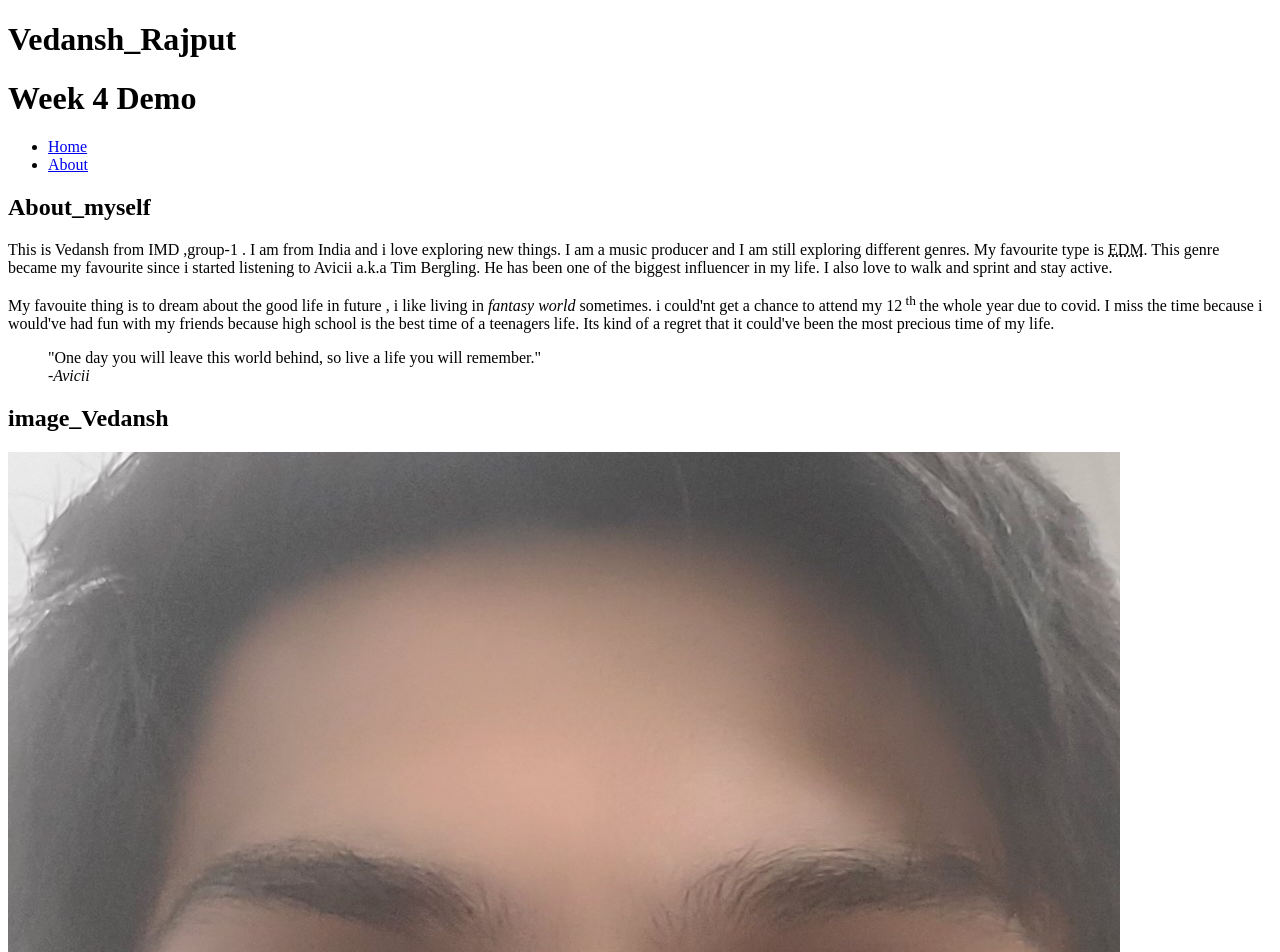
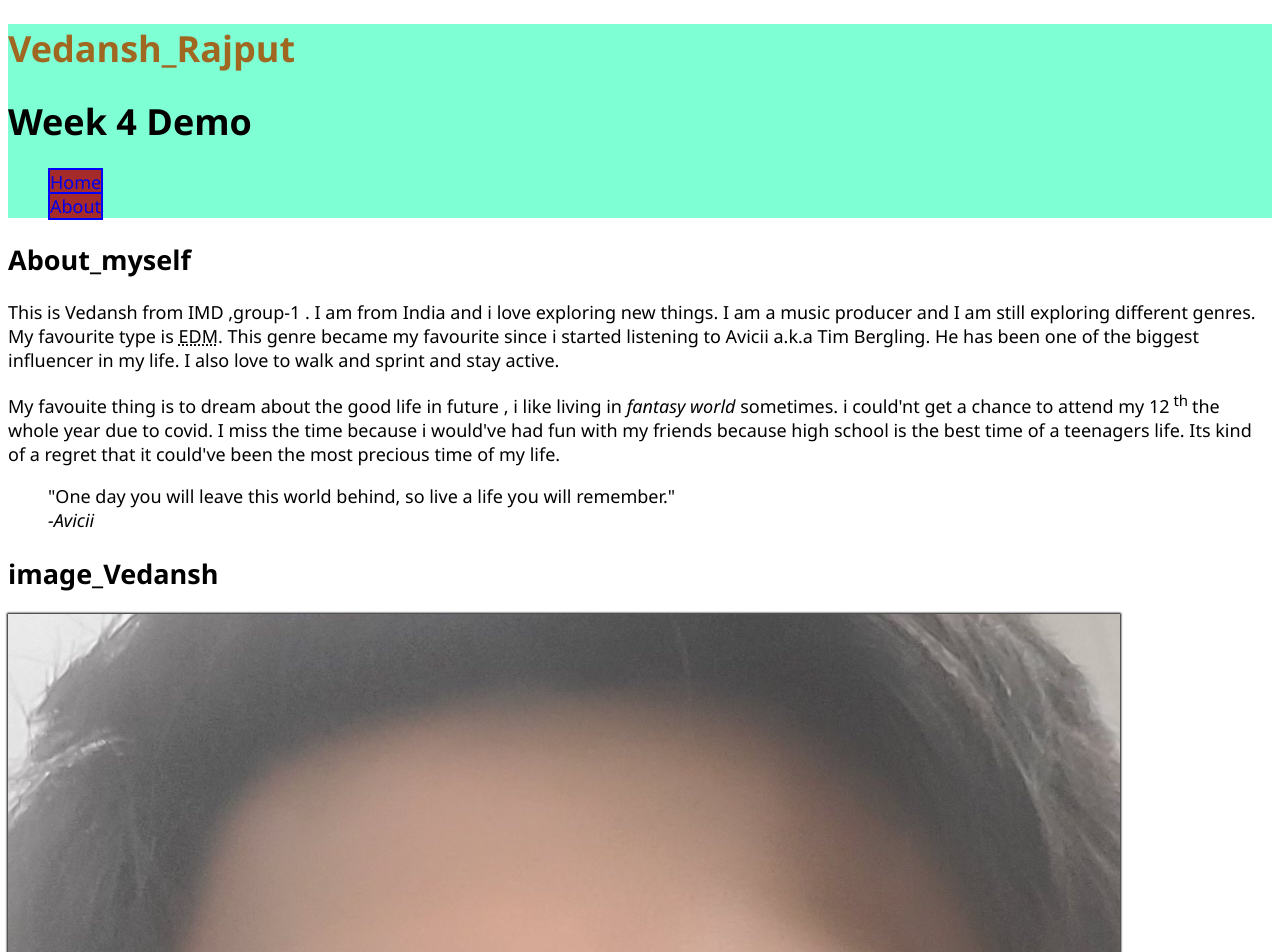
Before and after one commit to rajp0018/rajp0018.github.io, a plain HTML site: page html-assignment/index.html in a window 1280 px wide. Shown: the top 952 px of the page. Drawn offline with Linux system fonts and the light colour scheme.

Commit message:
My assignment

```diff
--- /dev/null
+++ b/html-assignment/css/main.css
@@ -0,0 +1,32 @@
+body {
+    font-family: 'Segoe UI', Tahoma, Geneva, Verdana, sans-serif;
+    font-size: 18px;
+}
+header,footer {
+    background-color: aquamarine;
+}
+.site-title {
+    color: rgb(160, 103, 33);
+}
+#my-image {
+    box-shadow: 0px 0px 2px 1px black;
+}
+.my-hobbies {
+    list-style-type: square;
+}
+.my-hobbies :nth-child(odd) {
+    background-color: bisque;
+}
+
+.site-links {
+    list-style-type: none;
+}
+a {
+    text-decoration: none;
+    background-color: brown;
+    border: 2px solid blue;
+}
+
+a:hover {
+    background-color: blueviolet;
+}
--- a/html-assignment/index.html
+++ b/html-assignment/index.html
@@ -5,15 +5,16 @@
     <meta http-equiv="X-UA-Compatible" content="IE=edge">
     <meta name="viewport" content="width=device-width, initial-scale=1.0">
     <title>simple HTML Assignment</title>
+    <link rel="stylesheet" href="css/main.css">
 </head>
 <body>
     <header>
-        <h1>Vedansh_Rajput</h1>
+        <h1 class="site-title">Vedansh_Rajput</h1>
 
 
                     <h1>Week 4 Demo</h1>
                     <nav>
-                        <ul>
+                        <ul class="site-links">
                             <li><a href="index.html">Home</a></li>
                             <li><a href="notes.html">About</a></li>
                         </ul>
@@ -36,11 +37,11 @@
                 <h2>
                     image_Vedansh
                 </h2>
-         <img src="images/Vedansh.jpg" alt="a photo of me">
+         <img id="my-image" src="images/Vedansh.jpg" alt="a photo of me">
             </section>
             <section>
                 <h2>My Hobbies</h2>
-                <ul>
+                <ul class="my-hobbies">
                     <li>i love wandering in nature</li>
                     <li>i love to play around with music</li>
                 </ul>
```
Also changed, not shown: 1 other file.
